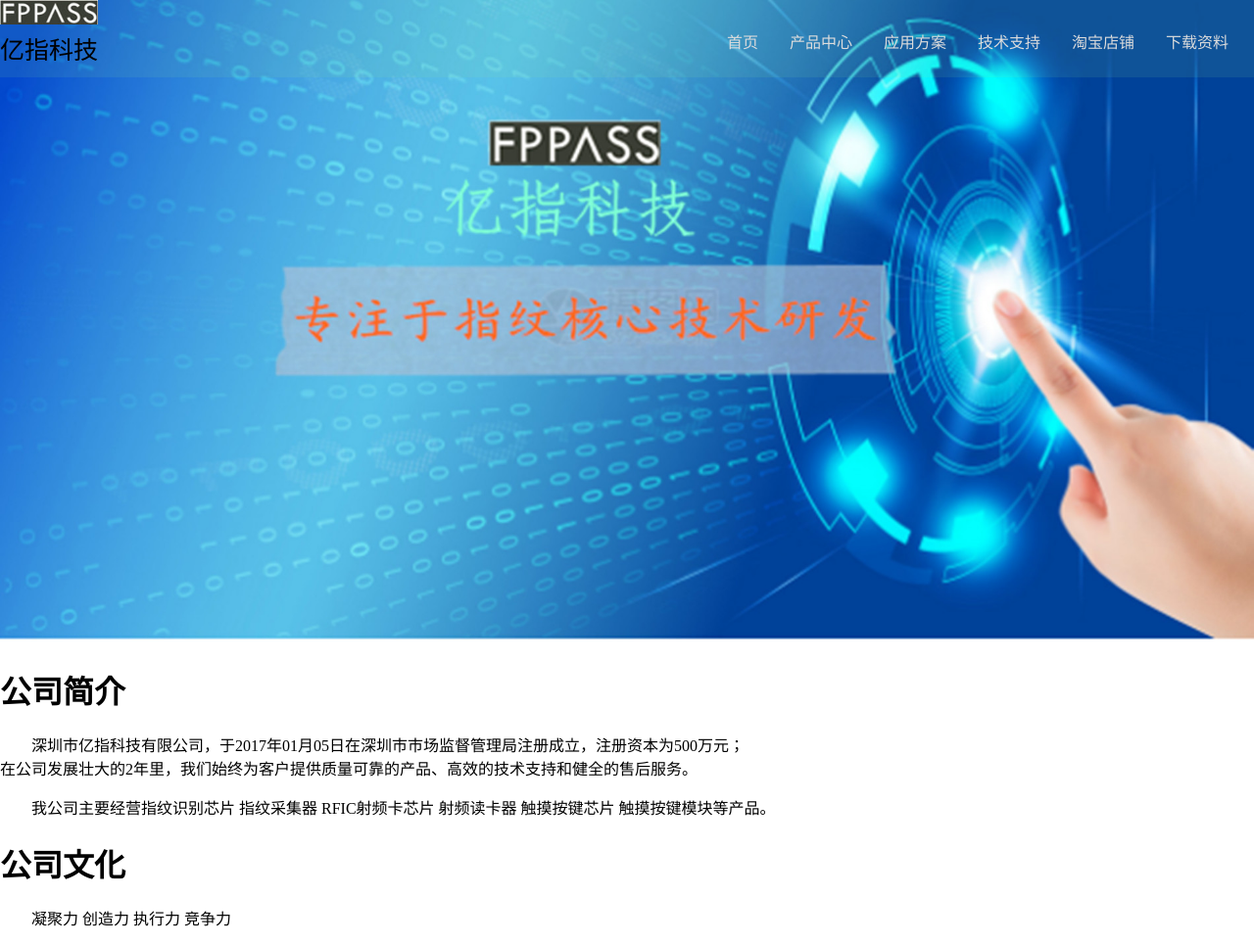
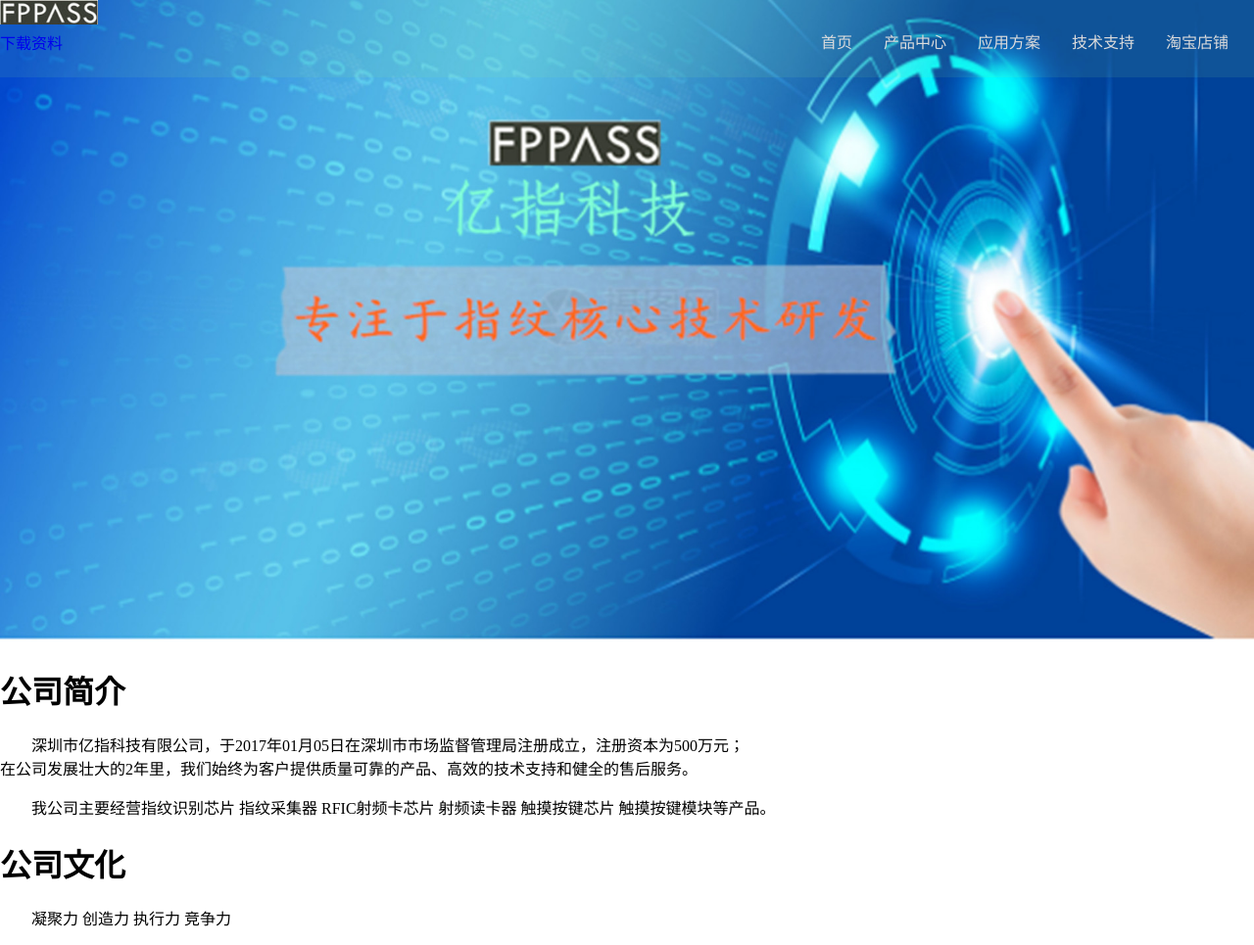
Before and after one commit to easyfp/easyfp.github.io, a Jekyll site: the page about.html, which Jekyll copies as it is, in a window 1280 px wide and 965 px high. Shown: the whole window at 98% size. Built offline with Jekyll 4.4.1, drawn with Linux system fonts in a browser that asks for light colours.

Commit message:
Update about.html

```diff
--- a/about.html
+++ b/about.html
@@ -42,7 +42,7 @@
 </head>
 <body>
              <ul>
-<a class="active"  style="text-align:center;font-size:25px;top:-13px;right:10px;"><img src="img/portfolio/7.jpg";style="position:absolute;top:10px;right:400px"width="100" height="25"><br/>亿指科技</a>
+<a class="active"  style="text-align:center;font-size:25px;top:-13px;right:10px;"><img src="img/portfolio/7.jpg";style="position:absolute;top:10px;right:400px"width="100" height="25"><br/><a style="top:-13px;right:10px>亿指科技</a>
 	         <li>
                      <a class="page-scroll" style="top:-13px;right:10px;position:relative;" href="/_includes/download.html">下载资料</a>
 
```
